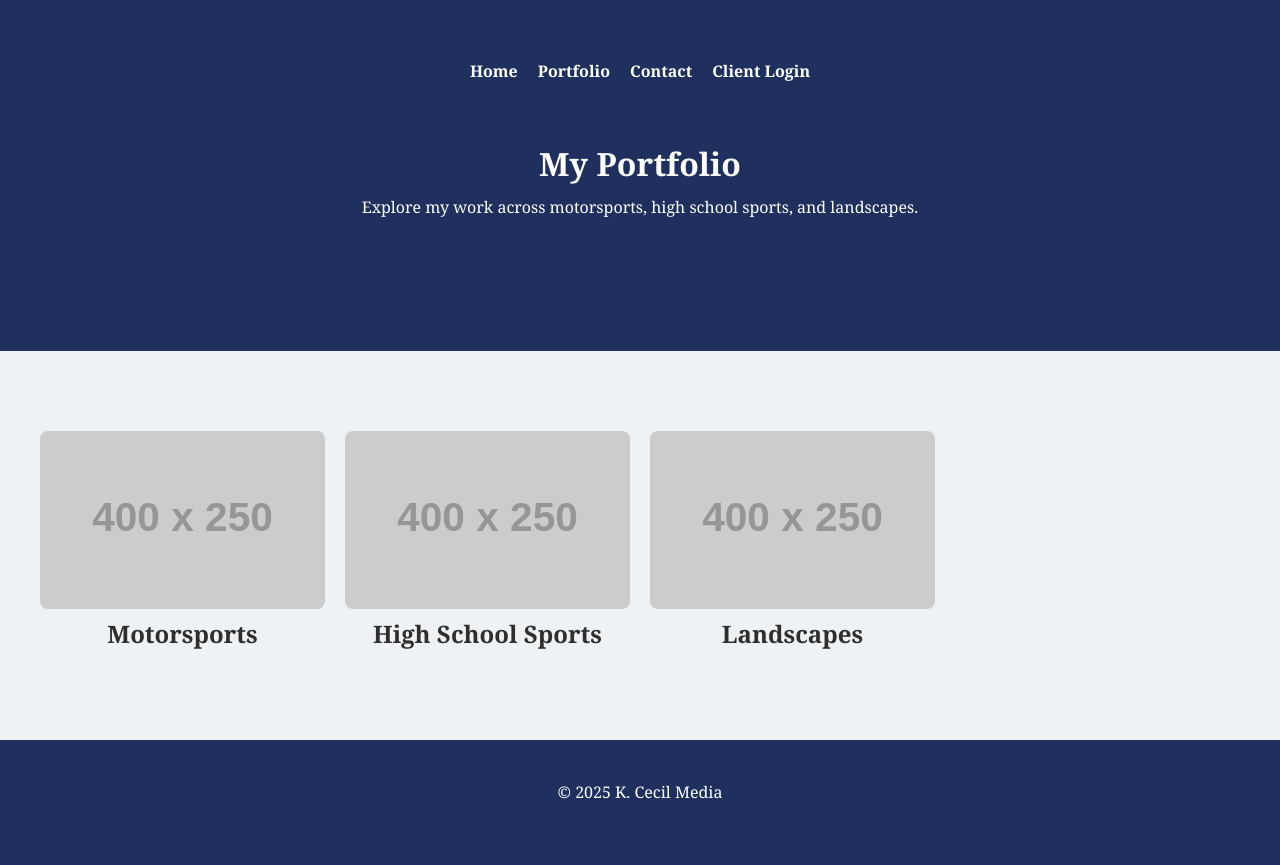
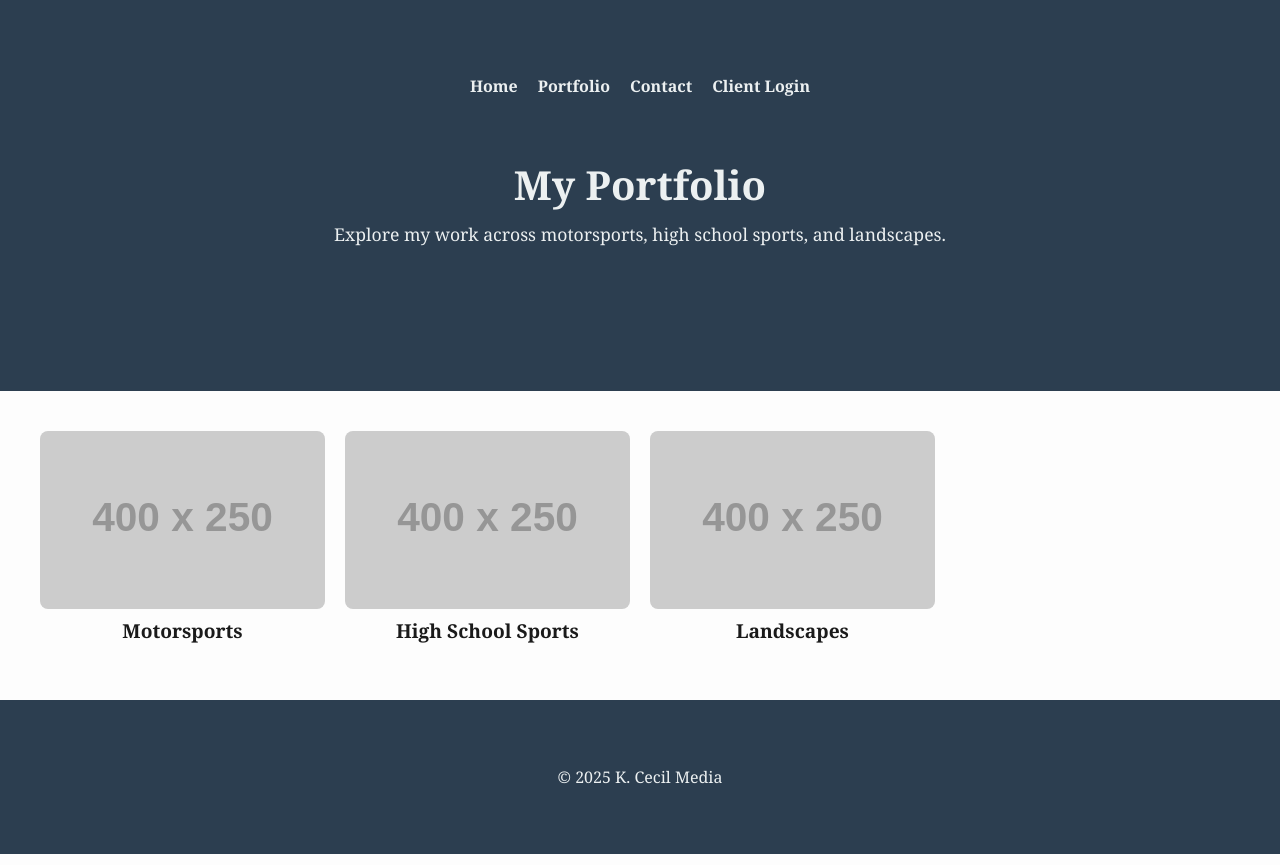
Before and after one commit to kcecil19/KCecilMedia, a plain HTML site: page portfolio.html in a window 1280 px wide. Drawn offline with Linux system fonts and the light colour scheme; placeholder pictures from the web are drawn by us.

Commit message:
Update style.css

```diff
--- a/style.css
+++ b/style.css
@@ -1,16 +1,16 @@
 :root {
-  --bg-color: #eef2f5;
-  --text-color: #2e2e2e;
-  --header-footer-bg: #1f305e;
-  --header-footer-text: #ffffff;
-  --accent-color: #3d7aed;
-  --accent-hover: #2a5cb8;
-  --button-radius: 6px;
-  --section-padding-vertical: 40px;
-  --section-padding-horizontal: 20px;
+  --bg-color: #fdfdfd;
+  --text-color: #1a1a1a;
+  --header-footer-bg: #2c3e50;
+  --header-footer-text: #ecf0f1;
+  --accent-color: #e67e22;
+  --accent-hover: #d35400;
+  --button-radius: 8px;
+  --section-padding-vertical: 50px;
+  --section-padding-horizontal: 25px;
 }
 
-/* Base page styles */
+/* Base styles */
 body {
   margin: 0;
   font-family: 'Georgia', serif;
@@ -18,57 +18,94 @@ body {
   color: var(--text-color);
 }
 
-/* Center header content and style */
+/* Header & Navigation */
 header {
-  text-align: center;
-  padding: calc(var(--section-padding-vertical) * 1.5) var(--section-padding-horizontal);
   background-color: var(--header-footer-bg);
   color: var(--header-footer-text);
+  padding: calc(var(--section-padding-vertical) * 1.5) var(--section-padding-horizontal);
 }
-header h1,
-header p {
-  margin: 0 auto 10px;
-  max-width: 700px;
+nav ul {
+  list-style: none;
+  display: flex;
+  justify-content: center;
+  margin: 0;
+  padding: 0;
+  gap: 25px;
 }
-header p {
+nav a {
+  color: var(--header-footer-text);
+  text-decoration: none;
+  font-weight: bold;
+}
+nav a:hover {
+  text-decoration: underline;
+}
+
+/* Header content */
+.header-content {
   text-align: center;
+  max-width: 800px;
+  margin: 0 auto;
+}
+.header-content h1 {
+  margin-bottom: 15px;
+  font-size: 2.5rem;
+}
+.header-content p {
+  font-size: 1.1rem;
+  margin-bottom: 20px;
 }
 
 /* Button style */
 .button {
-  display: inline-block;
-  padding: 12px 24px;
   background-color: var(--accent-color);
   color: var(--header-footer-text);
+  padding: 14px 28px;
+  border: none;
+  border-radius: var(--button-radius);
+  font-size: 1rem;
+  font-weight: bold;
+  cursor: pointer;
   text-decoration: none;
-  border-radius: var(--button-radius);
-  margin-top: 10px;
-  font-weight: bold;
   transition: background-color 0.3s ease;
 }
 .button:hover {
   background-color: var(--accent-hover);
 }
 
-/* Footer styles */
+/* Portfolio grid */
+.portfolio-grid {
+  display: grid;
+  grid-template-columns: repeat(auto-fill, minmax(300px, 1fr));
+  gap: 30px;
+  max-width: 1200px;
+  margin: 0 auto;
+  padding: var(--section-padding-vertical) var(--section-padding-horizontal);
+}
+.portfolio-block {
+  text-align: center;
+}
+.portfolio-block img {
+  width: 100%;
+  border-radius: 10px;
+  display: block;
+}
+.portfolio-block h2 {
+  margin-top: 10px;
+  font-size: 1.2rem;
+}
+
+/* Footer */
 footer {
-  text-align: center;
-  padding: var(--section-padding-vertical) var(--section-padding-horizontal);
   background-color: var(--header-footer-bg);
   color: var(--header-footer-text);
-}
-
-/* Section spacing */
-section {
+  text-align: center;
   padding: var(--section-padding-vertical) var(--section-padding-horizontal);
 }
 
-/* Headings and paragraphs spacing */
-h1, h2 {
-  margin-bottom: 10px;
+/* Responsive tweaks */
+@media (max-width: 768px) {
+  .header-content h1 {
+    font-size: 2rem;
+  }
 }
-p {
-  line-height: 1.6;
-  max-width: 700px;
-  margin: 0 auto 20px;
-}
```
